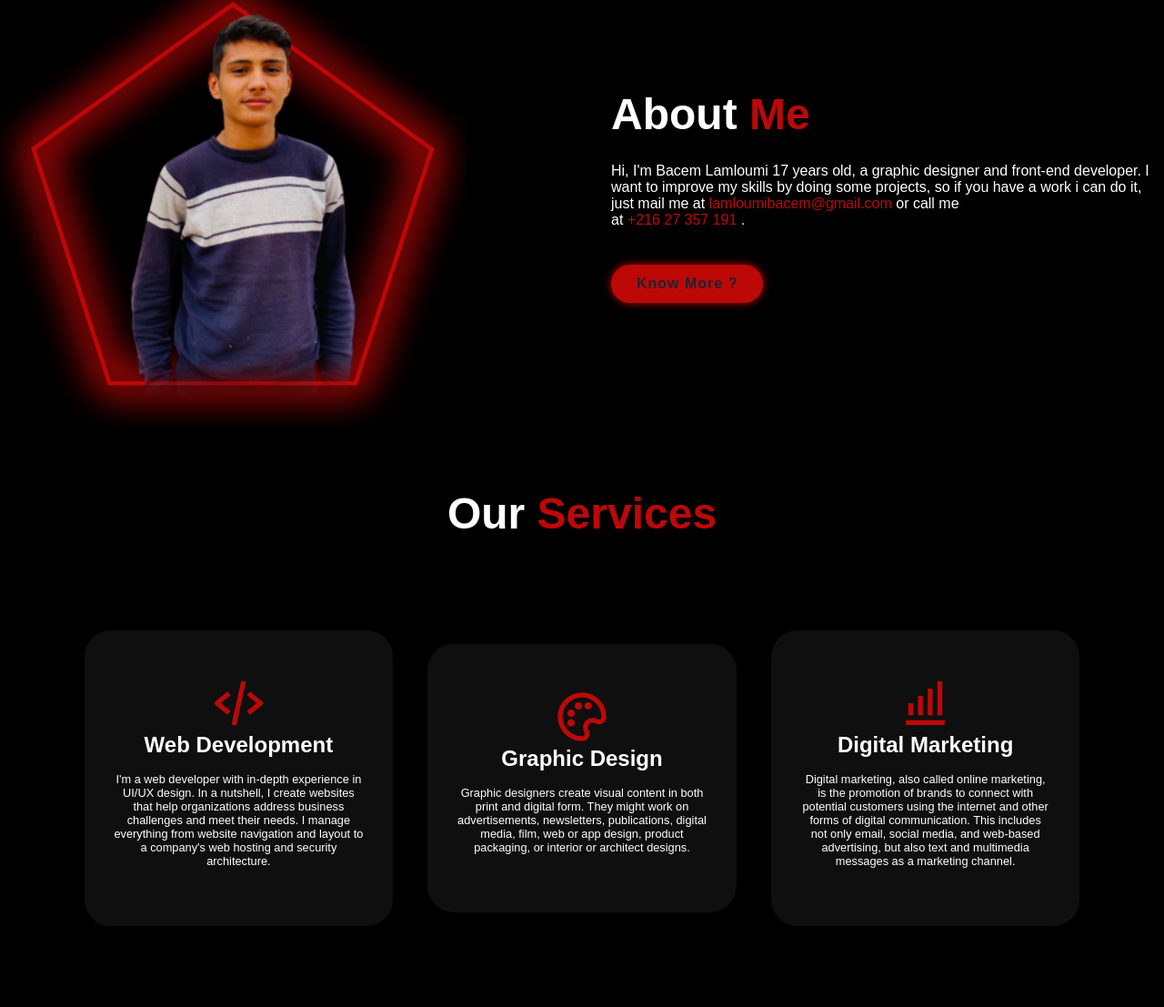
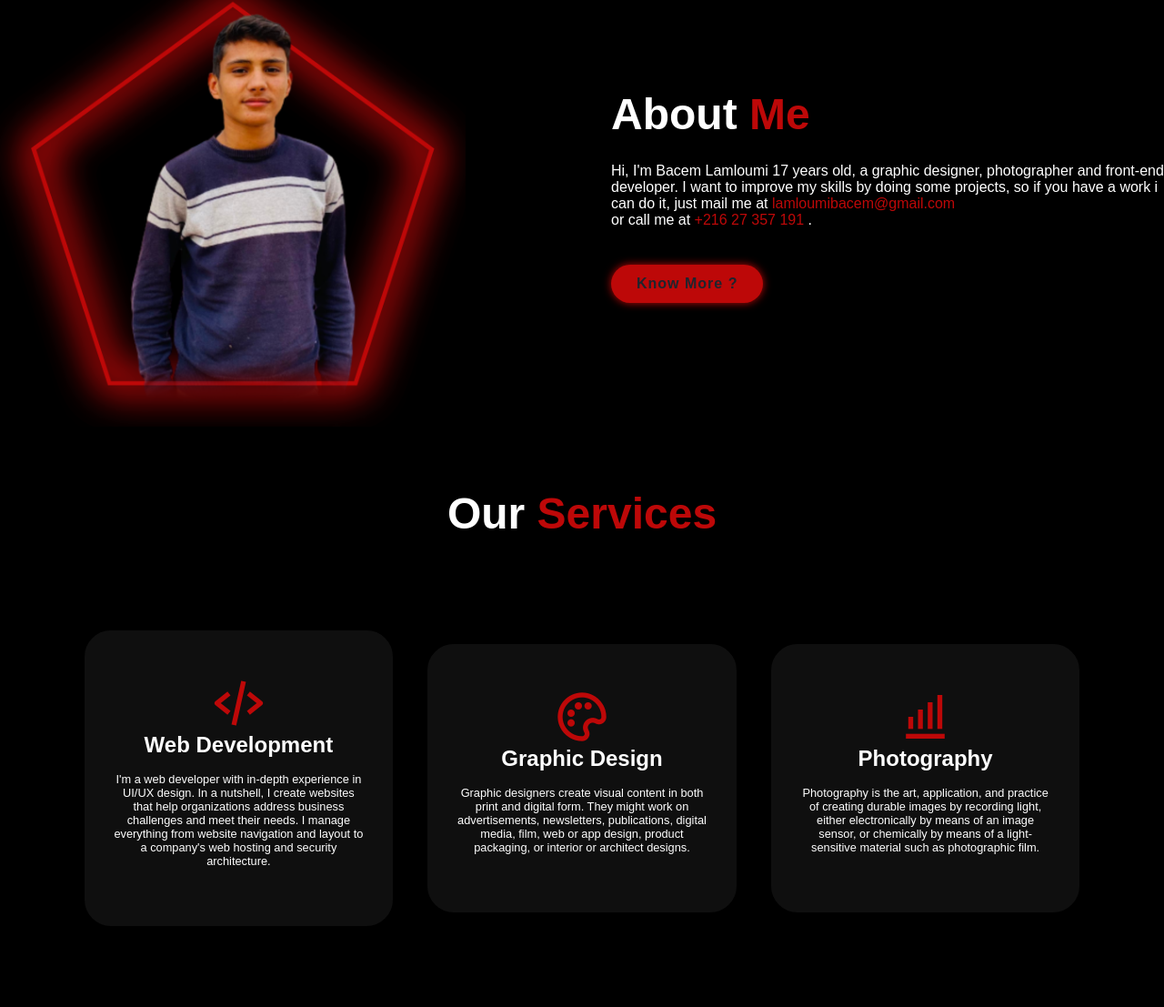
Before and after one commit to bacemlm/bacemlamloumi.github.com, a plain HTML site: page index.html in a window 1280 px wide. Shown: the part 843-1950 px from the top of the page at 91% size. Drawn offline with nearby package versions, Linux system fonts and the light colour scheme.

Commit message:
Add files via upload

```diff
--- a/index.html
+++ b/index.html
@@ -41,7 +41,7 @@
         </div>
         <div class="about-content">
             <h2 class="heading">About <span>Me</span></h2>
-            <p>Hi, I'm Bacem Lamloumi 17 years old, a graphic designer and front-end developer. I want to improve my skills by doing some projects, so if you have a work i can do it, just mail me at <span>lamloumibacem@gmail.com</span> or call me <br>at <span>+216 27 357 191</span> .</p>
+            <p>Hi, I'm Bacem Lamloumi 17 years old, a graphic designer, photographer and front-end developer. I want to improve my skills by doing some projects, so if you have a work i can do it, just mail me at <span>lamloumibacem@gmail.com</span><br> or call me at <span>+216 27 357 191</span> .</p>
             <a href="https://linktr.ee/bacem_lamloumi" class="btn">Know More ?</a>
         </div>
     </section>
@@ -60,8 +60,8 @@
             </div>
             <div class="services-box">
                 <i class='bx bx-bar-chart-alt'></i>
-                <h3>Digital Marketing</h3>
-                <p>Digital marketing, also called online marketing, is the promotion of brands to connect with potential customers using the internet and other forms of digital communication. This includes not only email, social media, and web-based advertising, but also text and multimedia messages as a marketing channel.</p>
+                <h3>Photography</h3>
+                <p>Photography is the art, application, and practice of creating durable images by recording light, either electronically by means of an image sensor, or chemically by means of a light-sensitive material such as photographic film.</p>
             </div>
         </div>
     </section>
--- a/script.js
+++ b/script.js
@@ -1,5 +1,5 @@
 var typed = new Typed('.multiple-text', {
-	strings: ["Graphic Designer", "Front-End Developer"],
+	strings: ["Graphic Designer", "Front-End Developer", "Photographer"],
 	typeSpeed: 100,
 	backSpeed: 100,
 	backDelay: 1000,
```
Also changed, not shown: menu.js (added, +11 -0 lines).
